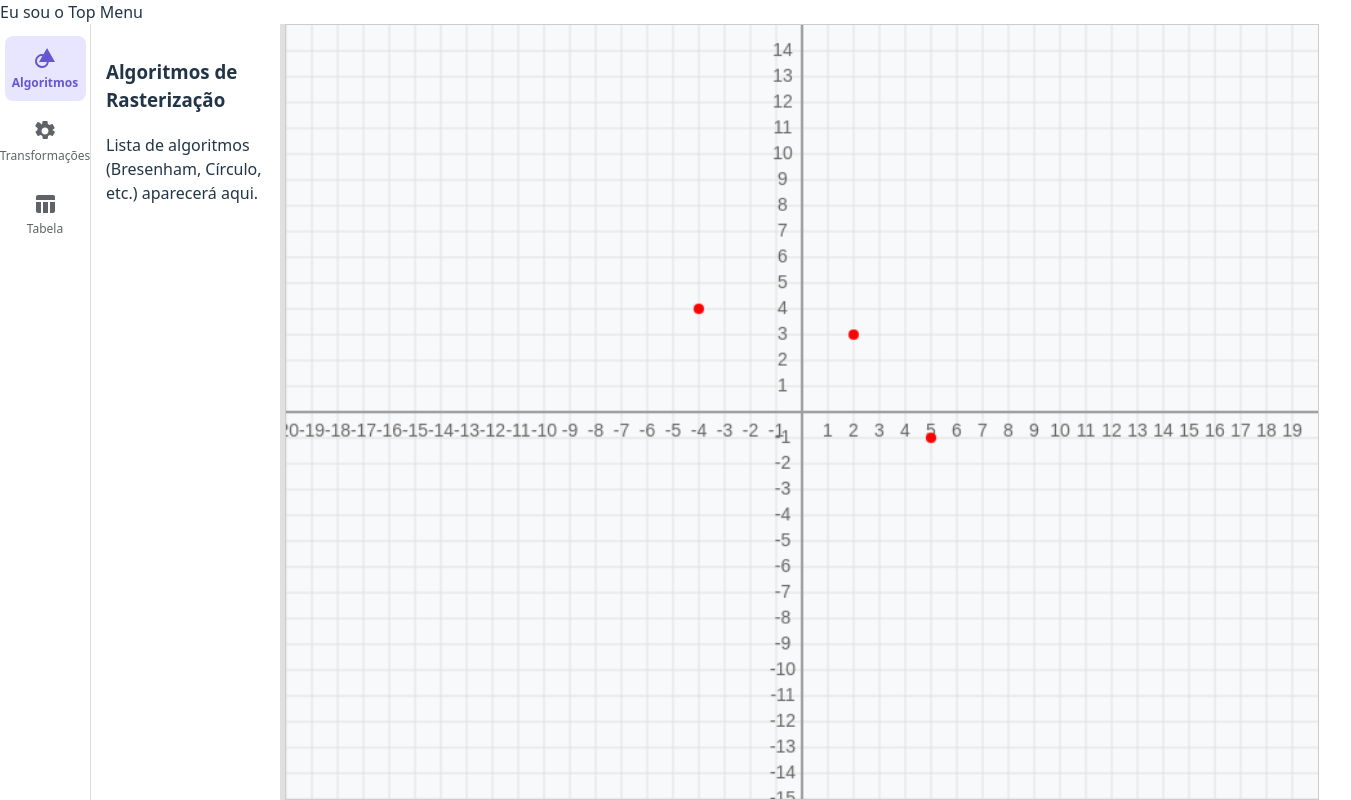
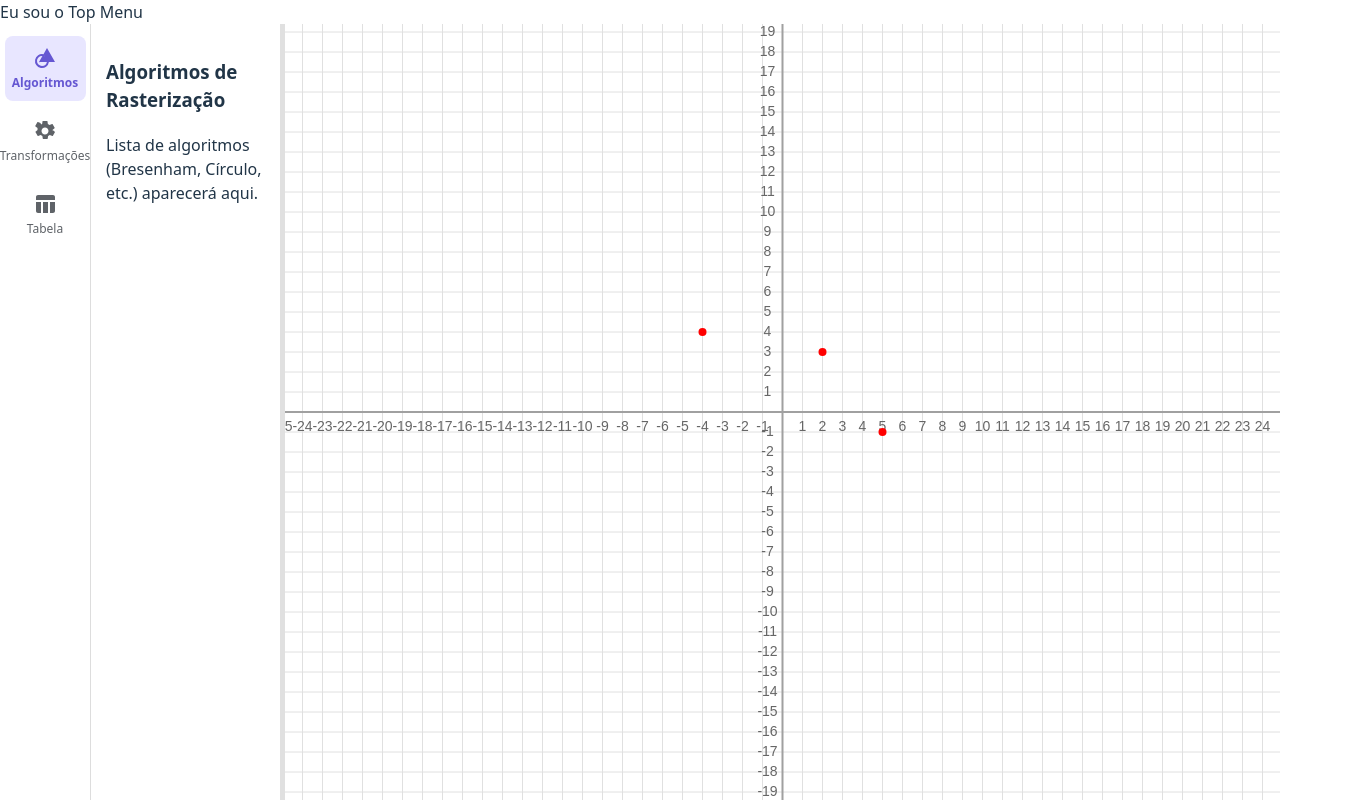
Before and after one commit to syannekaroline/computacao_grafica_pratica, a React (Vite) app in the folder cg-react-project/: page / in a window 1280 px wide. Shown: the whole page, 1351 px wide, since content can reach past the window. Built offline with nearby package versions, Linux system fonts and the light colour scheme.

Commit message:
fix: visualização do canvas

```diff
--- a/cg-react-project/src/App.css
+++ b/cg-react-project/src/App.css
@@ -25,3 +25,10 @@
 .resizer:hover {
   background-color: #c0c0c0;
 }
+
+
+.canvas-container {
+  flex-grow: 1; /* A regra mais importante: faz o container crescer */
+  height: 100%;
+  position: relative; /* Ajuda a posicionar o canvas corretamente */
+}
--- a/cg-react-project/src/App.jsx
+++ b/cg-react-project/src/App.jsx
@@ -91,7 +91,10 @@ function App() {
   // --- ESTRUTURA VISUAL / LAYOUT ---
     return (
         <div className="app-container">
-      <TopMenu currentMode={currentMode} onModeChange={setCurrentMode} />
+            <TopMenu
+                currentMode={currentMode}
+                onModeChange={setCurrentMode}
+            />
             <div className="main-content">
                 <div style={{ width: `${sidebarWidth}px`, flexShrink: 0, backgroundColor: '#fff' }}>
                     <Sidebar
@@ -107,8 +110,18 @@ function App() {
                         onRemovePoint={handleRemovePoint}
                     />
                 </div>
-        <div className="resizer" onMouseDown={handleMouseDown} />
-        <Canvas currentMode={currentMode} parameters={parameters} points={points} />
+                <div
+                    className="resizer"
+                    onMouseDown={handleMouseDown}
+                />
+                {/* Adicionamos um container para o Canvas */}
+                <div className="canvas-container">
+                    <Canvas
+                        currentMode={currentMode}
+                        parameters={parameters}
+                        points={points}
+                    />
+                </div>
             </div>
         </div>
     );
--- a/cg-react-project/src/components/Canvas/Canvas.css
+++ b/cg-react-project/src/components/Canvas/Canvas.css
@@ -1,9 +1,14 @@
-.main-canvas {
-  border: 1px solid #ccc;
-  background-color: #f8f9fa; /* Um fundo levemente cinza como o do GeoGebra */
-  cursor: grab;
+/* Wrapper que preenche o .canvas-container */
+.canvas-wrapper {
+  width: 100%;
+  height: 100%;
+  position: relative;
 }
 
-.main-canvas:active {
-    cursor: grabbing;
+/* O canvas em si, que preenche o wrapper */
+.main-canvas {
+  width: 100%;
+  height: 100%;
+  display: block; /* Remove espaçamentos indesejados */
+  background-color: #ffffff;
 }
--- a/cg-react-project/src/components/Canvas/Canvas.jsx
+++ b/cg-react-project/src/components/Canvas/Canvas.jsx
@@ -1,41 +1,47 @@
 import React, { useRef, useEffect, useState } from 'react';
 import './Canvas.css';
 
-function Canvas({ points }) { // Recebe os pontos como prop
+function Canvas({ points }) {
   const canvasRef = useRef(null);
+  const containerRef = useRef(null);
 
   const [zoom, setZoom] = useState(20);
   const [panOffset, setPanOffset] = useState({ x: 0, y: 0 });
   const [isPanning, setIsPanning] = useState(false);
   const [lastPanPosition, setLastPanPosition] = useState({ x: 0, y: 0 });
+  const [canvasSize, setCanvasSize] = useState({ width: 0, height: 0 });
 
-  // Função para desenhar os pontos da tabela
-  const drawPoints = (context) => {
-    context.fillStyle = '#FF0000'; // Cor dos pontos (vermelho)
-    const pointSize = 8 / zoom; // Tamanho do ponto ajustado ao zoom
-
-    points.forEach(point => {
-      context.beginPath();
-      context.arc(point.x, point.y, pointSize / 2, 0, 2 * Math.PI);
-      context.fill();
-    });
-  };
-
+  // Efeito para redimensionar o canvas
   useEffect(() => {
     const canvas = canvasRef.current;
+    const resizeObserver = new ResizeObserver(entries => {
+      for (let entry of entries) {
+        const { width, height } = entry.contentRect;
+        setCanvasSize({ width, height });
+        canvas.width = width;
+        canvas.height = height;
+      }
+    });
+
+    if (containerRef.current) {
+      resizeObserver.observe(containerRef.current);
+    }
+
+    return () => resizeObserver.disconnect();
+  }, []);
+
+  // Efeito principal para desenhar TUDO
+  useEffect(() => {
+    const canvas = canvasRef.current;
+    if (!canvas.width || !canvas.height) return;
+
     const context = canvas.getContext('2d');
-
     context.clearRect(0, 0, canvas.width, canvas.height);
     context.save();
-
     context.translate(canvas.width / 2, canvas.height / 2);
     context.scale(zoom, zoom);
     context.scale(1, -1);
     context.translate(panOffset.x, panOffset.y);
-
-    const gridSize = 1;
-    context.lineWidth = 1 / zoom;
-    context.strokeStyle = '#e0e0e0';
 
     const view = {
       left: -panOffset.x - (canvas.width / 2) / zoom,
@@ -43,6 +49,11 @@ function Canvas({ points }) { // Recebe os pontos como prop
       top: -panOffset.y + (canvas.height / 2) / zoom,
       bottom: -panOffset.y - (canvas.height / 2) / zoom,
     };
+
+    // --- CÓDIGO DE DESENHO DA GRADE E EIXOS (RESTAURADO) ---
+    const gridSize = 1;
+    context.lineWidth = 1 / zoom;
+    context.strokeStyle = '#e0e0e0';
 
     for (let x = Math.floor(view.left); x < view.right; x += gridSize) {
       context.beginPath();
@@ -71,6 +82,7 @@ function Canvas({ points }) { // Recebe os pontos como prop
     context.lineTo(0, view.top);
     context.stroke();
 
+    // --- CÓDIGO DE DESENHO DOS NÚMEROS (RESTAURADO) ---
     context.save();
     context.scale(1, -1);
     context.font = `${14 / zoom}px Arial`;
@@ -86,11 +98,17 @@ function Canvas({ points }) { // Recebe os pontos como prop
     }
     context.restore();
 
-    // --- DESENHA OS PONTOS DA TABELA ---
-    drawPoints(context);
+    // --- CÓDIGO DE DESENHO DOS PONTOS ---
+    context.fillStyle = '#FF0000';
+    const pointSize = 8 / zoom;
+    points.forEach(point => {
+      context.beginPath();
+      context.arc(point.x, point.y, pointSize / 2, 0, 2 * Math.PI);
+      context.fill();
+    });
 
     context.restore();
-  }, [zoom, panOffset, points]); // Adiciona 'points' ao array de dependências
+  }, [zoom, panOffset, points, canvasSize]); // canvasSize agora dispara o redesenho
 
   const handleMouseDown = (e) => {
     setIsPanning(true);
@@ -114,10 +132,9 @@ function Canvas({ points }) { // Recebe os pontos como prop
   };
 
   return (
+    <div ref={containerRef} className="canvas-wrapper">
       <canvas
         ref={canvasRef}
-      width={800}
-      height={600}
         className="main-canvas"
         onMouseDown={handleMouseDown}
         onMouseMove={handleMouseMove}
@@ -125,6 +142,7 @@ function Canvas({ points }) { // Recebe os pontos como prop
         onMouseLeave={handleMouseUp}
         onWheel={handleWheel}
       />
+    </div>
   );
 }
 
```
Lines whose indentation alone changed are shown as unchanged.
